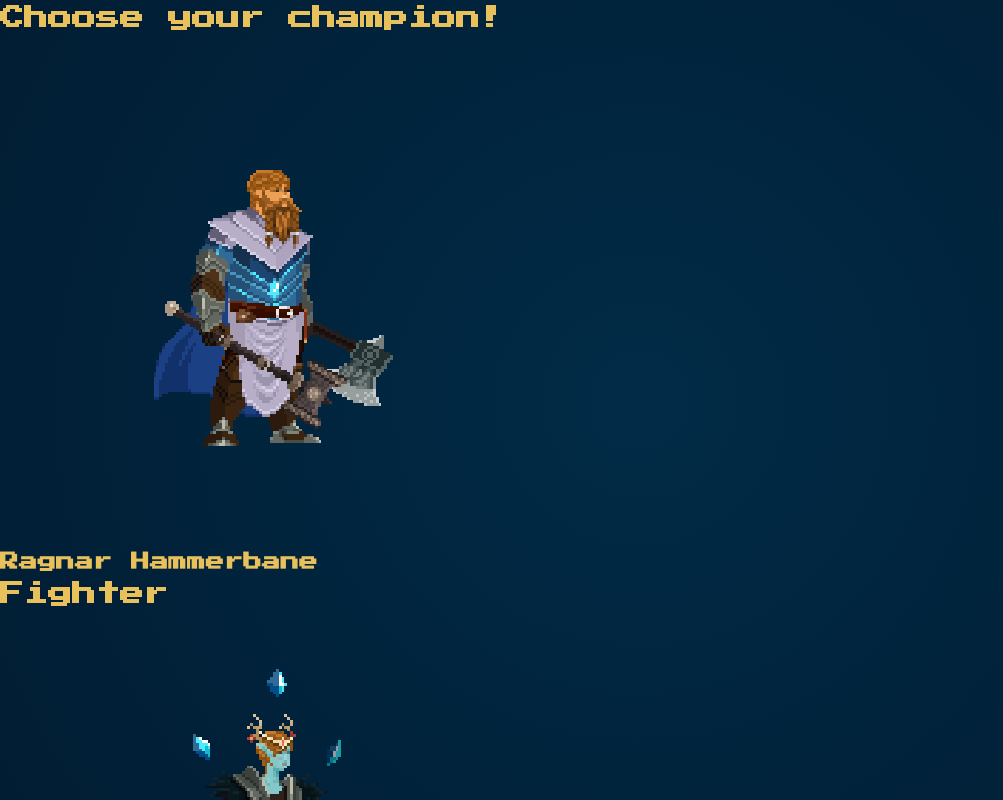
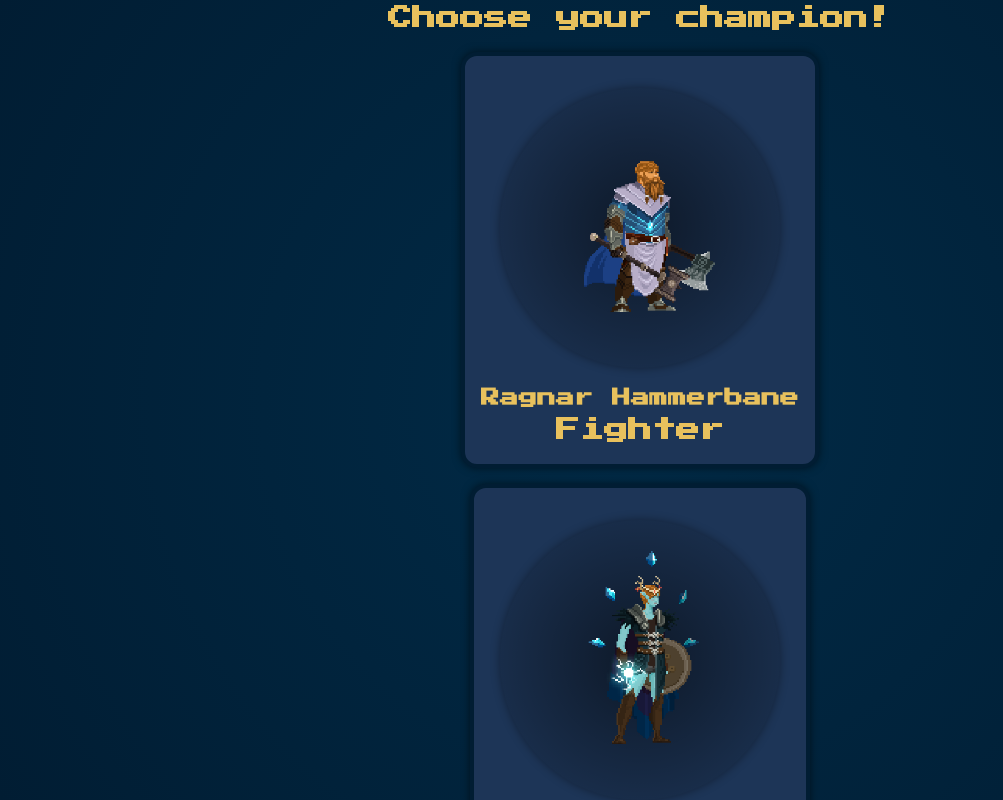
Before and after one commit to jskomal/roll-for-initiative, a React (Create React App) app: page /character-select in a window 1280 px wide. Shown: the top 800 px of the page, without its empty margins (0-1003 px from the left). Built offline with nearby package versions, Linux system fonts and the light colour scheme; no server answers.

Commit message:
Add styling character card and view

```diff
--- a/src/components/CharacterCard/CharacterCard.css
+++ b/src/components/CharacterCard/CharacterCard.css
@@ -0,0 +1,28 @@
+.character-card {
+  margin-top: 1em;
+  display: flex;
+  flex-direction: column;
+  justify-content: center;
+  align-items: center;
+  height: 100vh;
+  border-radius: 1em;
+  background-color: var(--lighter-blue);
+  border: 4px solid #011d33;
+  padding: 1rem;
+  box-shadow: 0 0 1vh rgba(0, 0, 0, 0.55);
+}
+
+.character-card img {
+  height: 35vh;
+  object-fit: cover;
+  background: radial-gradient(circle, #00000089 0%, #012b4700 100%);
+  border-radius: 50%;
+  box-shadow: 0 0 10px #00000065;
+  margin: 1rem 0;
+  transition: all 200ms ease-in-out;
+}
+
+.character-card:hover {
+  transform: scale(1.05);
+  transition: all 200ms ease-in-out;
+}
--- a/src/components/CharacterView/CharacterView.css
+++ b/src/components/CharacterView/CharacterView.css
@@ -0,0 +1,18 @@
+/* * {
+  border: 1px solid red;
+} */
+/*
+.character-page {
+  display: f;
+} */
+
+.choose-text {
+  text-align: center;
+}
+
+.character-container {
+  display: flex;
+  flex-direction: column;
+  align-items: center;
+  height: 100vh;
+}
--- a/src/components/CharacterView/CharacterView.tsx
+++ b/src/components/CharacterView/CharacterView.tsx
@@ -1,4 +1,5 @@
 import React from 'react'
+import './CharacterView.css'
 import CharacterCard from '../CharacterCard/CharacterCard'
 import { CharacterStats } from '../../App'
 
```
